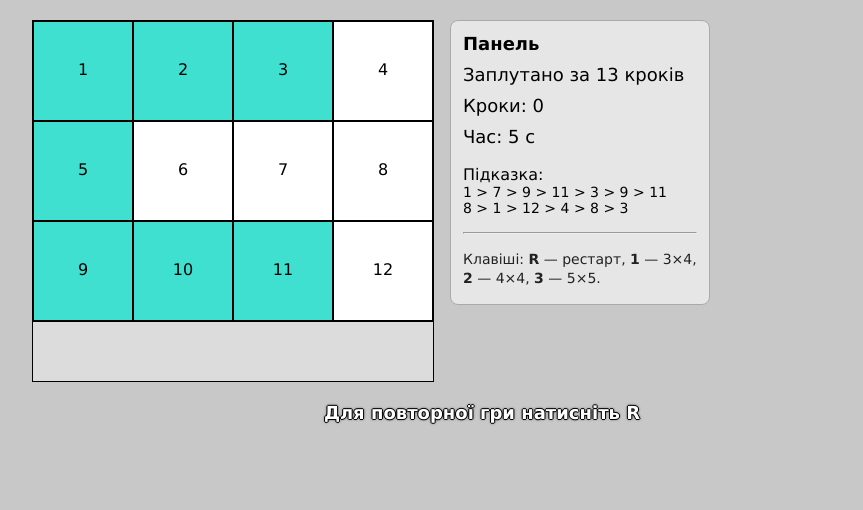
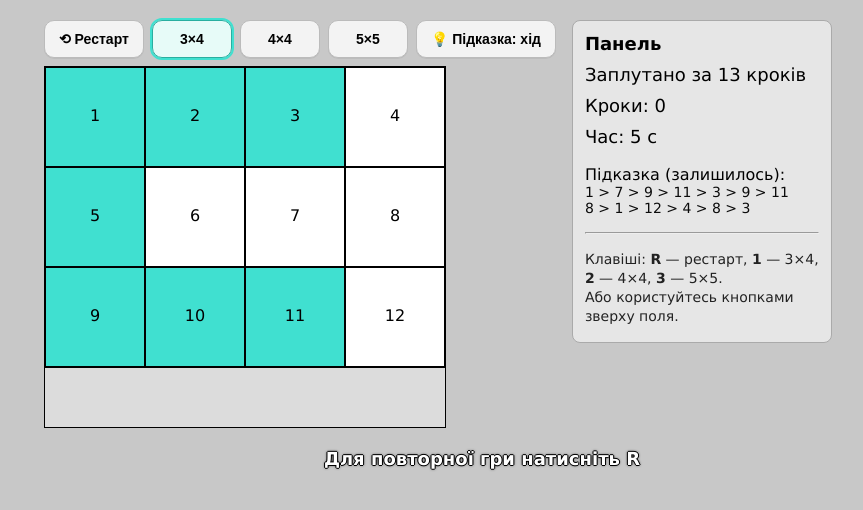
Before and after one commit to i-sirius/tap_tiling, a plain HTML site: page index.html in a window 1280 px wide. Shown: the whole page, without its empty margins (158-1021 px from the left). Drawn offline with Linux system fonts and the light colour scheme.

Commit message:
UI: toolbar + hint button + pointer events

```diff
--- a/index.html
+++ b/index.html
@@ -1,32 +1,76 @@
 <!doctype html>
 <html lang="uk">
 <head>
-  <link rel="manifest" href="manifest.webmanifest">
-  <meta name="theme-color" content="#40e0d0">
-  <link rel="apple-touch-icon" href="icons/icon-192.png">
-  <meta name="apple-mobile-web-app-capable" content="yes">
-  <meta name="apple-mobile-web-app-status-bar-style" content="black-translucent">
   <meta charset="utf-8" />
-  <title>Tap Tiling (HTML+JS)</title>
-  <meta name="viewport" content="width=device-width,initial-scale=1" />
+  <title>Світлотицялка (HTML+JS)</title>
+  <meta name="viewport" content="width=device-width, initial-scale=1, maximum-scale=1, user-scalable=no">
+
   <style>
     :root {
-      --cell: 100px;
-      --panel-w: 260px;
+      --cell: 100px;       /* розмір клітинки */
+      --panel-w: 260px;    /* ширина правої панелі */
       --field-gap-bottom: 60px; /* місце під полем для тексту */
       --bg: #c8c8c8;
       --panel-bg: #e6e6e6;
       --grid: #000;
-      --on: #40e0d0;   /* бірюзовий */
+      --on: #085850;   /* бірюзовий */
       --off: #ffffff;  /* білий */
       --text: #000;
-      --win: #008000;
+      --btn-bg: #f3f3f3;
+      --btn-border: #bbb;
+      --btn-active: #40e0d0;
     }
     * { box-sizing: border-box; }
-    body { margin: 0; font-family: Verdana, Arial, sans-serif; background: var(--bg); color: var(--text); }
-    .wrap { display: flex; max-width: calc( (var(--cell) * 6) + var(--panel-w) + 40px ); margin: 20px auto; gap: 16px; align-items: flex-start; }
-    .stage { position: relative; }
+    html, body, .wrap, .panel, canvas, .toolbar, .toolbar button {
+      user-select: none;
+      -webkit-user-select: none;
+      -webkit-touch-callout: none;
+      -webkit-tap-highlight-color: transparent;
+      touch-action: manipulation;
+    }
+    body {
+      margin: 0;
+      font-family: Verdana, Arial, sans-serif;
+      background: var(--bg);
+      color: var(--text);
+    }
+    .wrap {
+      display: flex;
+      gap: 16px;
+      align-items: flex-start;
+      max-width: calc( (var(--cell) * 6) + var(--panel-w) + 40px );
+      margin: 20px auto;
+      padding: 0 12px;
+    }
+    .stage { position: relative; width: fit-content; }
+    .toolbar {
+      display: flex;
+      gap: 8px;
+      flex-wrap: wrap;
+      margin: 0 0 8px;
+      align-items: center;
+    }
+    .toolbar button {
+      appearance: none;
+      border: 1px solid var(--btn-border);
+      background: var(--btn-bg);
+      padding: 10px 14px;
+      border-radius: 10px;
+      font-size: 14px;
+      font-weight: 600;
+      cursor: pointer;
+      min-width: 80px;
+      box-shadow: 0 1px 0 rgba(0,0,0,.06);
+    }
+    .toolbar button:active { transform: translateY(1px); }
+    .toolbar button.active {
+      border-color: #2aaea0;
+      background: #e7fbf8;
+      outline: 2px solid var(--btn-active);
+    }
+
     canvas { display: block; background: #ddd; border: 1px solid #000; }
+
     .panel {
       width: var(--panel-w);
       background: var(--panel-bg);
@@ -39,7 +83,8 @@
     .panel h3 { margin: 0 0 10px; font-size: 18px; }
     .row { margin: 10px 0; font-size: 18px; }
     .hint-title { margin-top: 18px; font-size: 16px; }
-    .hint-line { font-size: 14px; word-break: break-word; }
+    .hint-line { font-size: 14px; word-break: break-word; opacity: .95; }
+
     .footer {
       text-align: center;
       margin-top: 8px;
@@ -54,21 +99,33 @@
 <body>
   <div class="wrap">
     <div class="stage">
+      <!-- Екранні кнопки зверху -->
+      <div class="toolbar" id="toolbar">
+        <button type="button" id="btnRestart" title="Рестарт (R)">⟲ Рестарт</button>
+        <button type="button" class="btnGrid" data-rows="3" data-cols="4" title="3×4 (клавіша 1)">3×4</button>
+        <button type="button" class="btnGrid" data-rows="4" data-cols="4" title="4×4 (клавіша 2)">4×4</button>
+        <button type="button" class="btnGrid" data-rows="5" data-cols="5" title="5×5 (клавіша 3)">5×5</button>
+        <button type="button" id="btnHint" title="Виконати наступний крок підказки">💡 Підказка: хід</button>
+      </div>
+
+      <!-- ширина/висота канваса оновлюються скриптом при зміні rows/cols -->
       <canvas id="game" width="400" height="360" aria-label="Світлотицялка"></canvas>
     </div>
+
     <aside class="panel">
       <h3>Панель</h3>
       <div class="row" id="shuffleInfo">Заплутано за 0 кроків</div>
       <div class="row" id="stepsInfo">Кроки: 0</div>
       <div class="row" id="timeInfo">Час: 0 с</div>
 
-      <div class="hint-title">Підказка:</div>
+      <div class="hint-title">Підказка (залишилось):</div>
       <div class="hint-line" id="hintLine1"></div>
       <div class="hint-line" id="hintLine2"></div>
 
       <hr style="margin:16px 0;">
       <div style="font-size:14px; line-height:1.35; opacity:.85">
-        Клавіші: <b>R</b> — рестарт, <b>1</b> — 3×4, <b>2</b> — 4×4, <b>3</b> — 5×5.
+        Клавіші: <b>R</b> — рестарт, <b>1</b> — 3×4, <b>2</b> — 4×4, <b>3</b> — 5×5. <br/>
+        Або користуйтесь кнопками зверху поля.
       </div>
     </aside>
   </div>
@@ -76,17 +133,16 @@
   <div class="footer" id="restartFooter">Для повторної гри натисніть R</div>
 
   <script>
-    // ------ Константи/стан ------
-    const CELL = 100; // px
-    const BOTTOM_PAD = 60; // місце під полем у канвасі (для текстів)
-    let rows = 3, cols = 4;
+    // ------------ Константи/стан ------------
+    const CELL = 100;           // px
+    const BOTTOM_PAD = 60;      // місце під полем для тексту всередині канваса
+    let rows = 3, cols = 4;     // дефолтна сітка
 
     const COLORS = {
       on:  '#40e0d0',
       off: '#ffffff',
       grid:'#000000',
-      winBg: '#008000',
-      text: '#000000'
+      text:'#000000'
     };
 
     const canvas = document.getElementById('game');
@@ -97,26 +153,37 @@
     const timeInfo    = document.getElementById('timeInfo');
     const hintLine1   = document.getElementById('hintLine1');
     const hintLine2   = document.getElementById('hintLine2');
-    const restartFooter= document.getElementById('restartFooter');
 
-    let grid = [];              // true = бірюзовий, false = білий
+    const toolbar     = document.getElementById('toolbar');
+    const btnRestart  = document.getElementById('btnRestart');
+    const btnHint     = document.getElementById('btnHint');
+
+    let grid = [];           // true = бірюзова, false = біла
     let stepCount = 0;
     let startTime = 0;
     let timerId = null;
     let gameWon = false;
     let winTime = 0;
 
-    let shuffleHistory = [];    // історія натискань під час заплутування
-    let solutionHint = [];      // обернений список (підказка)
+    let shuffleHistory = [];  // історія натискань під час заплутування
+    let solutionHint = [];    // обернений список (підказка до розв'язання)
+    let hintIndex = 0;        // вказівник на наступний крок підказки
 
-    // ------ Утиліти ------
+    // ------------ Утиліти ------------
     function resizeCanvas() {
       canvas.width  = cols * CELL;
       canvas.height = rows * CELL + BOTTOM_PAD;
     }
 
     function cellIndex(r, c) {
-      return r * cols + c + 1; // нумерація з 1
+      // нумерація клітинок: 1..(rows*cols), рядок за рядком
+      return r * cols + c + 1;
+    }
+
+    function indexToRC(idx1) {
+      // з номера 1..N до (r, c)
+      const z = idx1 - 1;
+      return { r: Math.floor(z / cols), c: z % cols };
     }
 
     function toggleNeighbors(r, c) {
@@ -144,7 +211,6 @@
       startTime = performance.now();
       timerId = setInterval(updatePanel, 200);
     }
-
     function stopTimer() {
       if (timerId) {
         clearInterval(timerId);
@@ -152,12 +218,16 @@
       }
     }
 
-    // ------ Генерація розв’язної позиції ------
+    function randInt(a, b) { // включно [a, b]
+      return Math.floor(Math.random() * (b - a + 1)) + a;
+    }
+
+    // ------------ Генерація розв’язної позиції ------------
     function generateSolvablePosition() {
       // 1) всі клітинки ON
       grid = Array.from({length: rows}, () => Array.from({length: cols}, () => true));
 
-      // 2) випадкове заплутування
+      // 2) випадкове "заплутування"
       const numMoves = randInt(5, 14);
       shuffleHistory = [];
       for (let i = 0; i < numMoves; i++) {
@@ -166,31 +236,41 @@
         toggleNeighbors(r, c);
         shuffleHistory.push(cellIndex(r, c));
       }
-      // 3) підказка — це обернений порядок заплутування
+
+      // 3) Підказка — це обернений порядок заплутування
       solutionHint = [...shuffleHistory].reverse();
+      hintIndex = 0; // скидаємо лічильник підказок
 
-      // оновити праву панель
+      // Оновити панель
       shuffleInfo.textContent = `Заплутано за ${numMoves} кроків`;
       renderHints();
     }
 
-    function randInt(a, b) {
-      // включно [a, b]
-      return Math.floor(Math.random() * (b - a + 1)) + a;
-    }
-
     function renderHints() {
-      // 1 рядок максимум 7 елементів
-      if (solutionHint.length > 7) {
-        hintLine1.textContent = solutionHint.slice(0, 7).join(' > ');
-        hintLine2.textContent = solutionHint.slice(7).join(' > ');
+      // залишок підказок, починаючи з поточного кроку
+      const remaining = solutionHint.slice(hintIndex);
+      if (remaining.length > 7) {
+        hintLine1.textContent = remaining.slice(0, 7).join(' > ');
+        hintLine2.textContent = remaining.slice(7).join(' > ');
       } else {
-        hintLine1.textContent = solutionHint.join(' > ');
+        hintLine1.textContent = remaining.join(' > ');
         hintLine2.textContent = '';
       }
     }
 
-    // ------ Рендер ------
+    // ------------ Рендер ------------
+    function drawOutlinedText(text, x, y) {
+      ctx.save();
+      ctx.textAlign = 'center';
+      ctx.textBaseline = 'middle';
+      ctx.fillStyle = '#ffffff';
+      ctx.strokeStyle = '#000000';
+      ctx.lineWidth = 4;
+      ctx.strokeText(text, x, y);
+      ctx.fillText(text, x, y);
+      ctx.restore();
+    }
+
     function draw() {
       // фон поля
       ctx.fillStyle = '#dcdcdc';
@@ -218,98 +298,131 @@
         }
       }
 
-      // якщо виграли — показати повідомлення під полем (центр по полю)
+      // повідомлення про перемогу під полем (по центру відносно поля)
       if (gameWon) {
         const msg = `Перемога! Час: ${winTime} с`;
         ctx.font = '20px Verdana';
         drawOutlinedText(msg, (cols * CELL) / 2, rows * CELL + 20);
       }
-
-      // підказка внизу сторінки — поза канвасом (в footer)
-      // (вже є в DOM, тому тут нічого робити не треба)
-    }
-
-    function drawOutlinedText(text, x, y) {
-      ctx.save();
-      ctx.textAlign = 'center';
-      ctx.textBaseline = 'middle';
-      ctx.fillStyle = '#ffffff';
-      ctx.strokeStyle = '#000000';
-      ctx.lineWidth = 4;
-      ctx.strokeText(text, x, y);
-      ctx.fillText(text, x, y);
-      ctx.restore();
     }
 
     function updatePanel() {
-      // кроки / час
+      // кроки
       stepsInfo.textContent = `Кроки: ${stepCount}`;
+      // час
       const sec = gameWon ? winTime : Math.floor((performance.now() - startTime) / 1000);
-      if (!gameWon) {
-        timeInfo.textContent = `Час: ${sec} с`;
-      } else {
-        timeInfo.textContent = `Час: ${winTime} с`;
-      }
+      timeInfo.textContent = `Час: ${sec} с`;
+
       draw();
     }
 
-    // ------ Взаємодія ------
-    function canvasPosToCell(mx, my) {
+    // ------------ Взаємодія: Pointer Events ------------
+    canvas.addEventListener('contextmenu', e => e.preventDefault());
+    canvas.style.touchAction = 'manipulation';
+
+    function canvasPosToCell(clientX, clientY) {
       const rect = canvas.getBoundingClientRect();
-      const x = mx - rect.left, y = my - rect.top;
-      if (y > rows * CELL) return null; // клік під полем ігноруємо
+      const x = clientX - rect.left;
+      const y = clientY - rect.top;
+      if (y > rows * CELL) return null; // ігноруємо кліки під полем
       const c = Math.floor(x / CELL);
       const r = Math.floor(y / CELL);
       if (r < 0 || r >= rows || c < 0 || c >= cols) return null;
       return { r, c };
     }
 
-    canvas.addEventListener('click', (e) => {
+    function handleTapEvent(e) {
       if (gameWon) return;
       const cell = canvasPosToCell(e.clientX, e.clientY);
       if (!cell) return;
+
       toggleNeighbors(cell.r, cell.c);
       stepCount++;
+
       if (allSameColor()) {
         gameWon = true;
         winTime = Math.floor((performance.now() - startTime) / 1000);
         stopTimer();
-        updatePanel();
-      } else {
-        updatePanel();
+      }
+      renderHints(); // при ручних кліках лишаємо підказку як залишок оригінальної послідовності
+      updatePanel();
+    }
+
+    canvas.addEventListener('pointerdown', (e) => {
+      // лише первинна кнопка (ліва миша) або дотик
+      if (e.pointerType === 'mouse' && e.button !== 0) return;
+      e.preventDefault(); // блокує синтетичний click після touch
+      handleTapEvent(e);
+    });
+
+    // ------------ Кнопки у тулбарі (Pointer Events) ------------
+    toolbar.addEventListener('pointerdown', (e) => {
+      const btn = e.target.closest('button');
+      if (!btn) return;
+      e.preventDefault();
+
+      if (btn.id === 'btnRestart') {
+        newGame(rows, cols);
+        return;
+      }
+
+      if (btn.id === 'btnHint') {
+        performHintStep();
+        return;
+      }
+
+      if (btn.classList.contains('btnGrid')) {
+        const r = parseInt(btn.dataset.rows, 10);
+        const c = parseInt(btn.dataset.cols, 10);
+        newGame(r, c);
+        updateActiveGridButtons(r, c);
       }
     });
 
-    // торкання для мобільних
-    canvas.addEventListener('touchstart', (e) => {
+    function performHintStep() {
       if (gameWon) return;
-      const t = e.changedTouches[0];
-      const cell = canvasPosToCell(t.clientX, t.clientY);
-      if (!cell) return;
-      toggleNeighbors(cell.r, cell.c);
+      if (hintIndex >= solutionHint.length) return; // підказки закінчились
+
+      const nextIdx = solutionHint[hintIndex]; // номер клітинки (1..N)
+      const { r, c } = indexToRC(nextIdx);
+
+      toggleNeighbors(r, c);
       stepCount++;
+      hintIndex++;         // переходимо до наступного кроку підказки
+      renderHints();
+
       if (allSameColor()) {
         gameWon = true;
         winTime = Math.floor((performance.now() - startTime) / 1000);
         stopTimer();
       }
       updatePanel();
-    }, {passive: true});
+    }
 
-    // клавіші
+    function updateActiveGridButtons(r, c) {
+      document.querySelectorAll('.btnGrid').forEach(b => b.classList.remove('active'));
+      const sel = `.btnGrid[data-rows="${r}"][data-cols="${c}"]`;
+      const active = document.querySelector(sel);
+      if (active) active.classList.add('active');
+    }
+
+    // ------------ Клавіші (залишаємо теж) ------------
     window.addEventListener('keydown', (e) => {
       if (e.key === 'r' || e.key === 'R') {
         newGame(rows, cols);
       } else if (e.key === '1') {
-        newGame(3, 4);
+        newGame(3, 4); updateActiveGridButtons(3,4);
       } else if (e.key === '2') {
-        newGame(4, 4);
+        newGame(4, 4); updateActiveGridButtons(4,4);
       } else if (e.key === '3') {
-        newGame(5, 5);
+        newGame(5, 5); updateActiveGridButtons(5,5);
+      } else if (e.key === 'h' || e.key === 'H') {
+        // гаряча клавіша на підказку (опційно)
+        performHintStep();
       }
     });
 
-    // ------ Життєвий цикл ------
+    // ------------ Життєвий цикл ------------
     function newGame(r, c) {
       rows = r; cols = c;
       resizeCanvas();
@@ -323,15 +436,7 @@
 
     // старт
     newGame(rows, cols);
+    updateActiveGridButtons(rows, cols);
   </script>
-
-  <script>
-  if ("serviceWorker" in navigator) {
-    window.addEventListener("load", () => {
-      navigator.serviceWorker.register("./sw.js").catch(console.error);
-    });
-  }
-  </script>
-
 </body>
 </html>
--- /dev/null
+++ b/style.css
@@ -0,0 +1,7 @@
+html, body, .wrap, .panel, canvas {
+  user-select: none;
+  -webkit-user-select: none;
+  -webkit-touch-callout: none;
+  -webkit-tap-highlight-color: transparent;
+  touch-action: manipulation; /* без скролу/зума жестами */
+}
```
